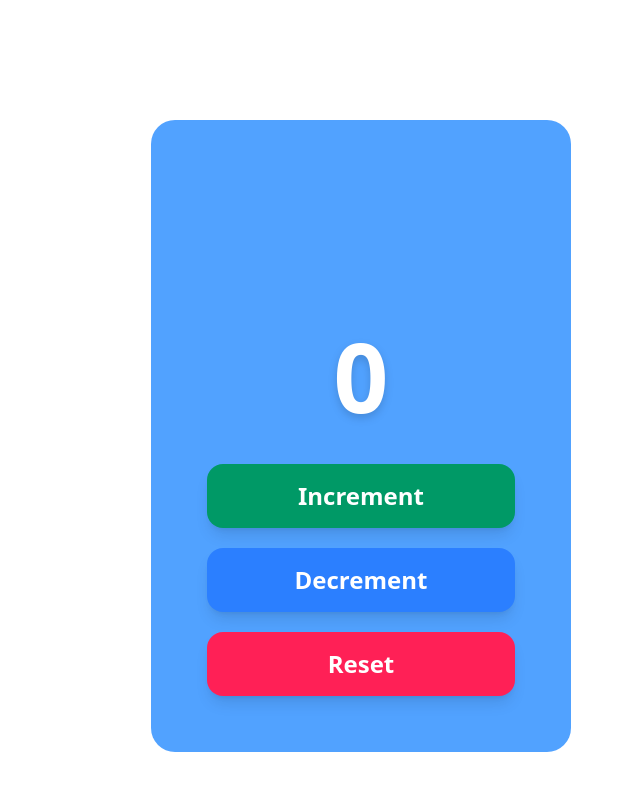
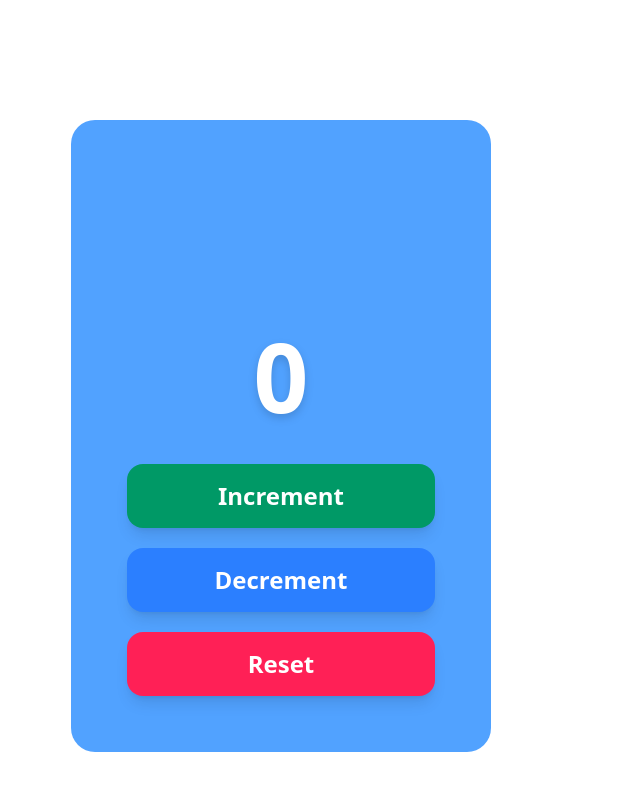
Before and after one commit to happyluza08-bot/java, a plain HTML site: page index.html in a window 1280 px wide. Shown: the whole page, without its empty margins (129-769 px from the left). Drawn offline with nearby package versions, Linux system fonts and the light colour scheme.

Commit message:
java assiment

```diff
--- a/index.html
+++ b/index.html
@@ -7,7 +7,7 @@
   <script src="https://cdn.jsdelivr.net/npm/@tailwindcss/browser@4"></script>
 </head>
 <body>
-<div class=" bg-blue-400 ml-70 mt-30 rounded-3xl p-14  w-[420px] text-center">
+<div class=" bg-blue-400 ml-50 mt-30 rounded-3xl p-14  w-[420px] text-center">
  <div class="h-32 flex items-center justify-center">
       <h1 id="icon10" class="hidden text-8xl ">👌</h1>
       <h1 id="icon20" class="hidden text-8xl ">🙌</h1>
```
